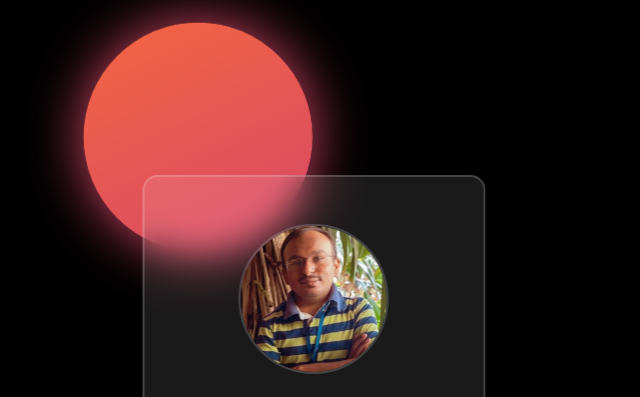
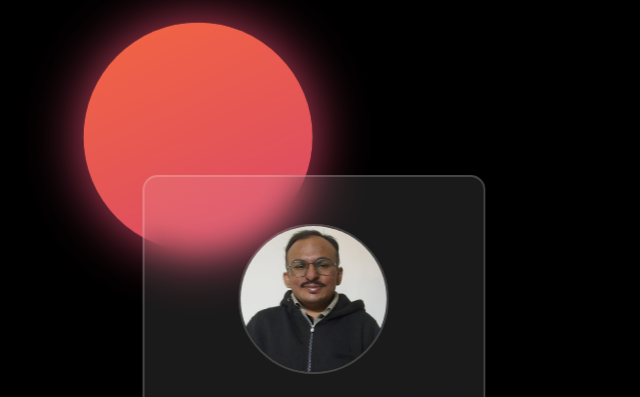
Before and after one commit to AadityaJujagar/profile-share-modal-project, a plain HTML site: page index.html in a window 1280 px wide. Shown: the top 397 px of the page, without its empty margins (326-966 px from the left). Drawn offline with Linux system fonts and the light colour scheme.

Commit message:
Update user image in index.html

```diff
--- a/index.html
+++ b/index.html
@@ -18,7 +18,7 @@
 
       <div class="card">
         <div class="user-img">
-          <img src="./user assets/aaditya-pic.png" alt="user image" />
+          <img src="./user assets/AadityaJujagar.jpg" alt="user image" />
         </div>
         <div class="user-name">
           <h2>Aaditya Jujagar</h2>
```
